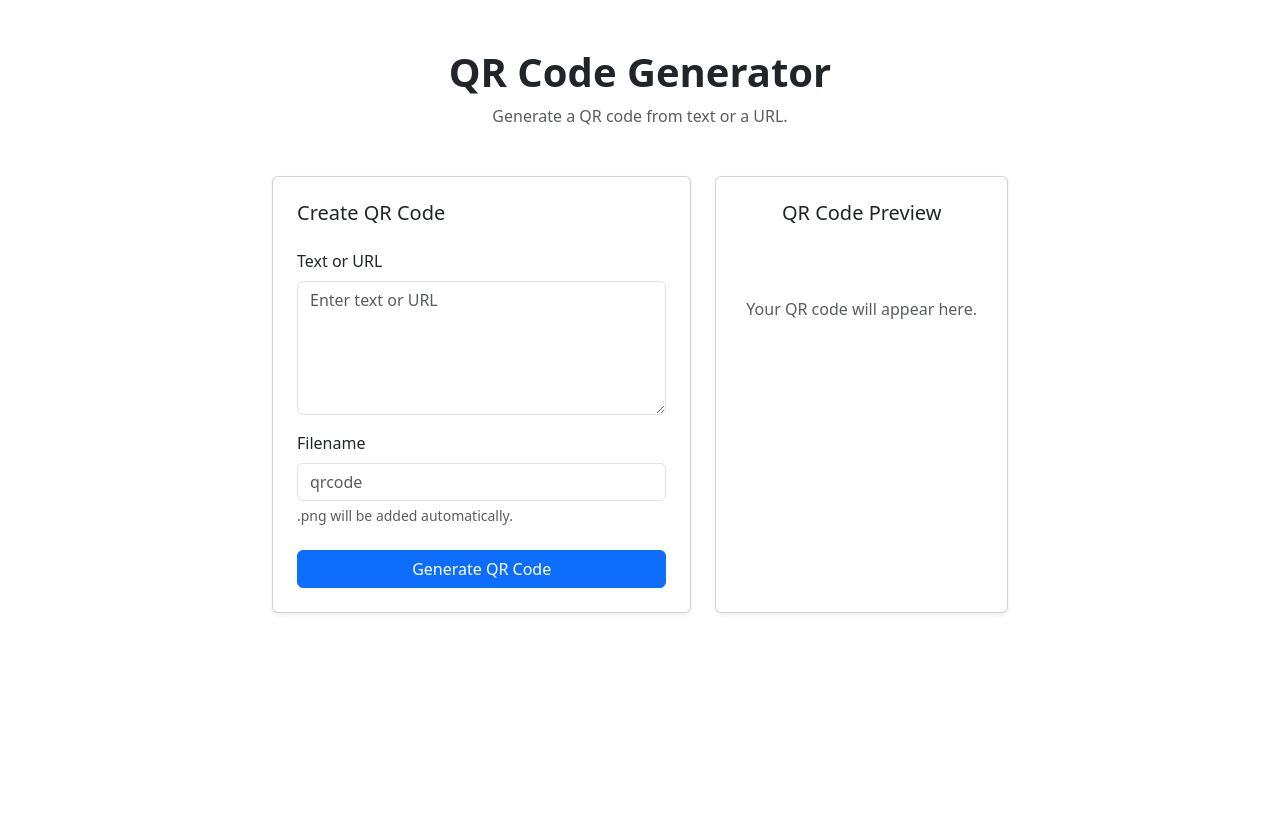
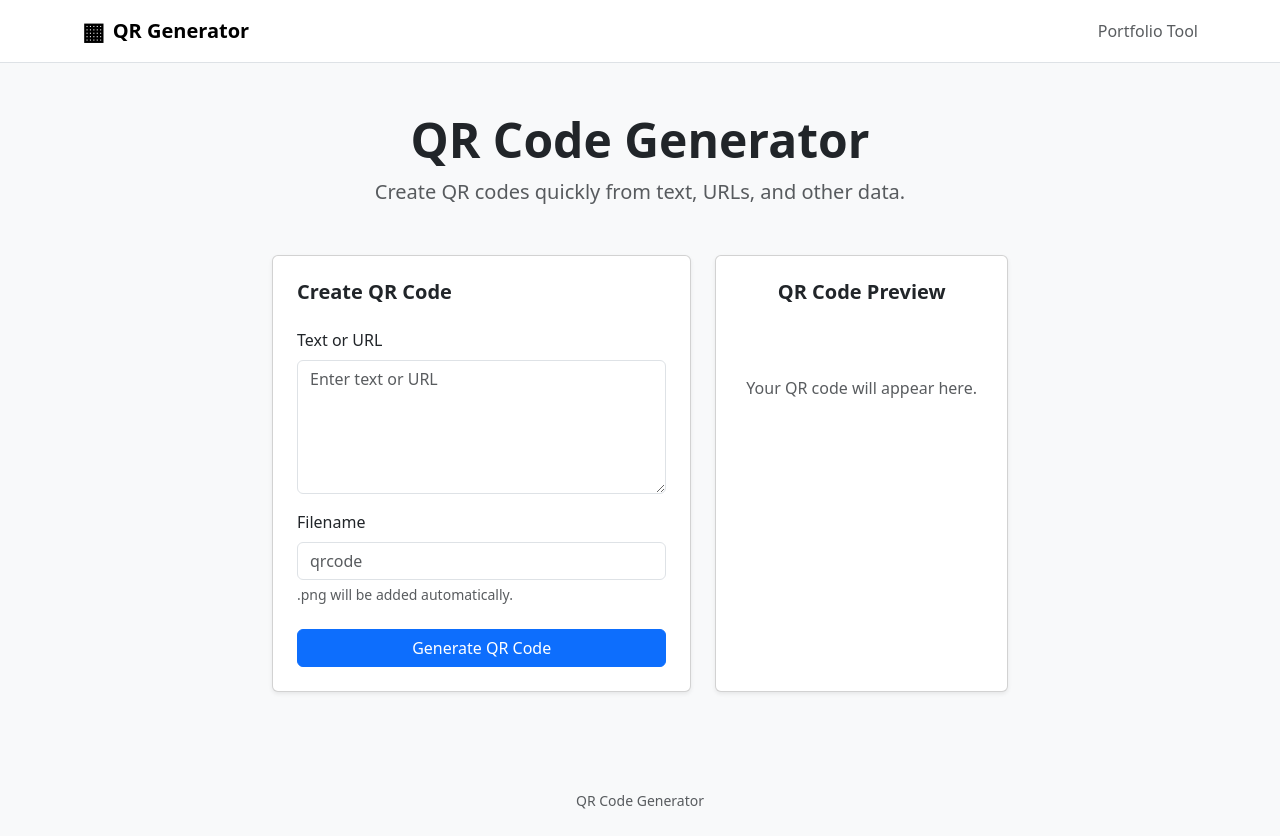
Before and after one commit to rachmadf/qrcode_generator, a Flask app: page / in a window 1280 px wide. Before the commit the page ends 614 px from the top, so only its background shows below. Run offline with Flask 3, Linux system fonts and the light colour scheme.

Commit message:
Add professional header and branding

```diff
--- a/templates/index.html
+++ b/templates/index.html
@@ -13,36 +13,68 @@
     >
 </head>
 
-<body>
+<body class="bg-light">
 
+    <!-- Header -->
+    <header class="bg-white border-bottom">
+        <nav class="navbar navbar-expand-lg">
+            <div class="container">
+
+                <a
+                    class="navbar-brand d-flex align-items-center fw-bold"
+                    href="/"
+                >
+                    <span class="me-2 fs-4">▦</span>
+                    QR Generator
+                </a>
+
+                <span class="navbar-text text-muted d-none d-md-block">
+                    Portfolio Tool
+                </span>
+
+            </div>
+        </nav>
+    </header>
+
+
+    <!-- Main Content -->
     <main class="container py-5">
 
+        <!-- Page Heading -->
+        <div class="text-center mb-5">
+
+            <h1 class="display-5 fw-bold">
+                QR Code Generator
+            </h1>
+
+            <p class="lead text-muted mb-0">
+                Create QR codes quickly from text, URLs, and other data.
+            </p>
+
+        </div>
+
+
+        <!-- Generator -->
         <div class="row justify-content-center">
 
             <div class="col-12 col-md-10 col-lg-8">
-
-                <div class="text-center mb-5">
-                    <h1 class="fw-bold">QR Code Generator</h1>
-                    <p class="text-muted">
-                        Generate a QR code from text or a URL.
-                    </p>
-                </div>
 
                 <div class="row g-4">
 
                     <!-- Input section -->
                     <div class="col-12 col-lg-7">
 
-                        <div class="card shadow-sm">
+                        <div class="card shadow-sm h-100">
                             <div class="card-body p-4">
 
-                                <h2 class="h5 mb-4">
+                                <h2 class="h5 fw-bold mb-4">
                                     Create QR Code
                                 </h2>
 
                                 <form method="POST">
 
                                     <div class="mb-3">
+
                                         <label
                                             for="data"
                                             class="form-label"
@@ -58,9 +90,12 @@
                                             placeholder="Enter text or URL"
                                             required
                                         ></textarea>
+
                                     </div>
 
+
                                     <div class="mb-4">
+
                                         <label
                                             for="filename"
                                             class="form-label"
@@ -79,7 +114,9 @@
                                         <div class="form-text">
                                             .png will be added automatically.
                                         </div>
+
                                     </div>
+
 
                                     <button
                                         type="submit"
@@ -95,24 +132,29 @@
 
                     </div>
 
+
                     <!-- Preview section -->
                     <div class="col-12 col-lg-5">
 
                         <div class="card shadow-sm h-100">
                             <div class="card-body p-4 text-center">
 
-                                <h2 class="h5 mb-4">
+                                <h2 class="h5 fw-bold mb-4">
                                     QR Code Preview
                                 </h2>
 
+
                                 {% if error %}
+
                                     <div
-                                        class="alert alert-danger"
+                                        class="alert alert-danger text-start"
                                         role="alert"
                                     >
                                         {{ error }}
                                     </div>
+
                                 {% endif %}
+
 
                                 {% if qr_filename %}
 
@@ -139,9 +181,11 @@
                                 {% else %}
 
                                     <div class="text-muted py-5">
+
                                         <p class="mb-0">
                                             Your QR code will appear here.
                                         </p>
+
                                     </div>
 
                                 {% endif %}
@@ -159,6 +203,19 @@
 
     </main>
 
+
+    <!-- Footer -->
+    <footer class="py-4 mt-4">
+        <div class="container text-center">
+
+            <small class="text-muted">
+                QR Code Generator
+            </small>
+
+        </div>
+    </footer>
+
+
     <!-- Bootstrap 5 JS -->
     <script
         src="https://cdn.jsdelivr.net/npm/bootstrap@5.3.8/dist/js/bootstrap.bundle.min.js"
```
